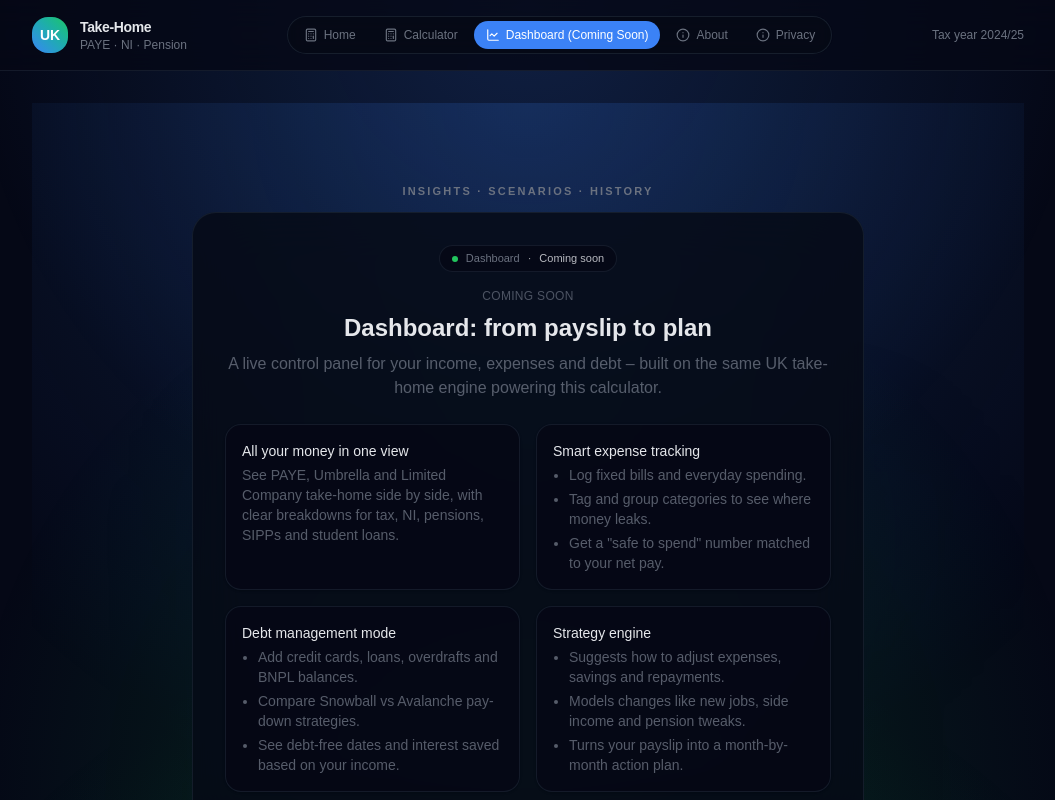
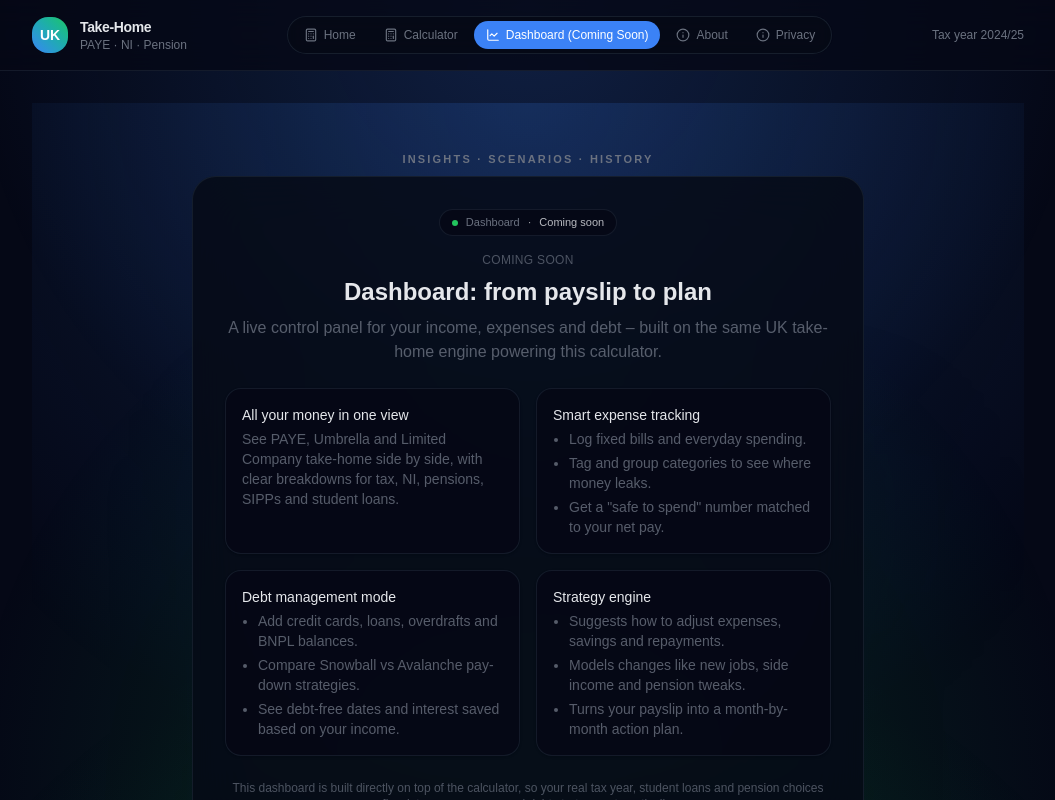
Before and after one commit to TCM2614/payroll-mvp, a Next.js app: page /dashboard in a window 1280 px wide. Shown: the top 800 px of the page, without its empty margins (112-1167 px from the left). Built offline with nearby package versions, Linux system fonts and the light colour scheme; no server answers.

Commit message:
Reduce vertical spacing above Dashboard Coming Soon content

```diff
--- a/src/app/dashboard/page.tsx
+++ b/src/app/dashboard/page.tsx
@@ -122,9 +122,9 @@ export default function DashboardPage() {
       </div>
 
       {/* Main content */}
-      <div className="mx-auto flex max-w-5xl flex-col items-center px-4 py-12 text-center sm:py-20">
+      <div className="mx-auto flex max-w-5xl flex-col items-center px-4 pt-8 pb-12 text-center sm:pt-12 sm:pb-20">
         {/* Eyebrow label */}
-        <p className="mb-3 text-[11px] font-semibold uppercase tracking-[0.2em] text-brand-textMuted">
+        <p className="mb-2 text-[11px] font-semibold uppercase tracking-[0.2em] text-brand-textMuted">
           Insights · Scenarios · History
         </p>
 
```
